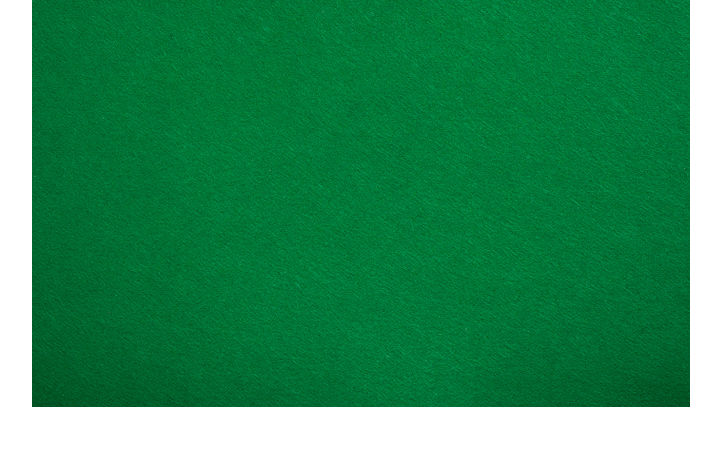
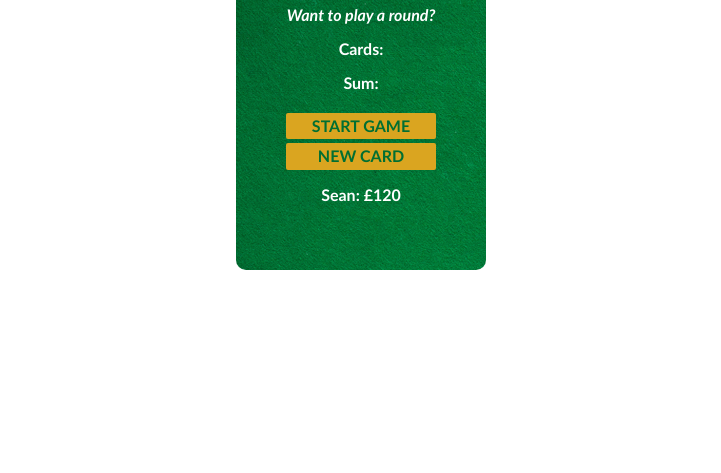
Before and after one commit to SeanMH8911/Blackjack-Game, a plain HTML site: page index.html in a window 1280 px wide. Shown: the part 327-800 px from the top of the page, without its empty margins (279-1000 px from the left). Drawn offline with nearby package versions, Linux system fonts and the light colour scheme.

Commit message:
Added seperate div to contain

```diff
--- a/index.html
+++ b/index.html
@@ -6,6 +6,7 @@
 </head>
 
 <body>
+    <div class="game">
         <h1>Blackjack</h1>
         <p id="message-el">Want to play a round?</p>
         <p id="cards-el">Cards:</p>
@@ -16,6 +17,7 @@
         </div>
         <p id="player-el"></p>
         <script src="index.js"></script>
+    </div>
 </body>
 
 </html>
--- a/style.css
+++ b/style.css
@@ -1,13 +1,20 @@
 body {
     font-family: 'Trebuchet MS', 'Lucida Sans Unicode', 'Lucida Grande', 'Lucida Sans', Arial, sans-serif;
-    background-image: url(assets/images/table.png);
-    background-repeat: no-repeat;
-    background-position: center;
+
     text-align: center;
     color: white;
     font-weight: bold;
+    display: flex;
+    justify-content: center;
+    align-items: center;
 }
-
+.game {
+background-image: url(assets/images/table.png);
+    background-repeat: no-repeat;
+    background-position: fill;
+    padding: 50px;
+    border-radius: 10px;
+}
 h1{
     color: goldenrod;
 }
```
Lines whose indentation alone changed are shown as unchanged.
